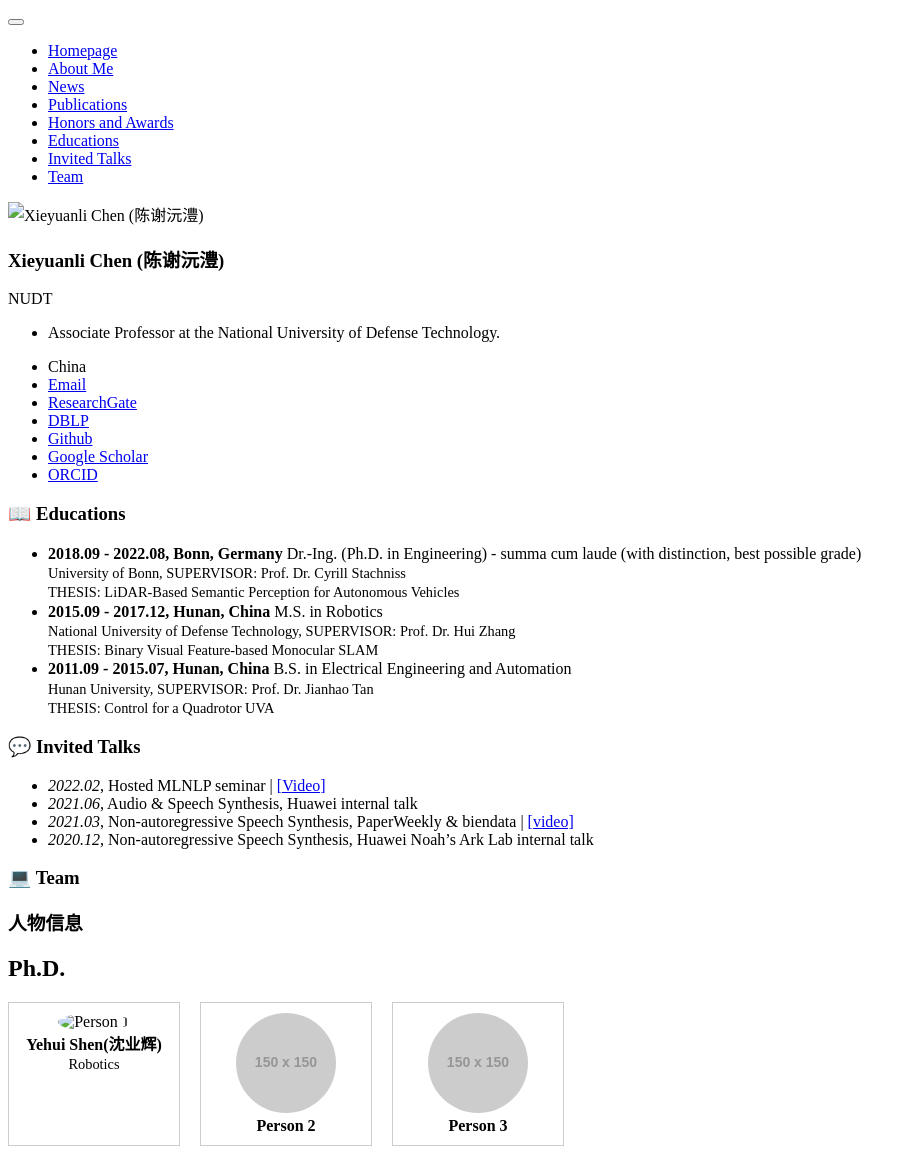
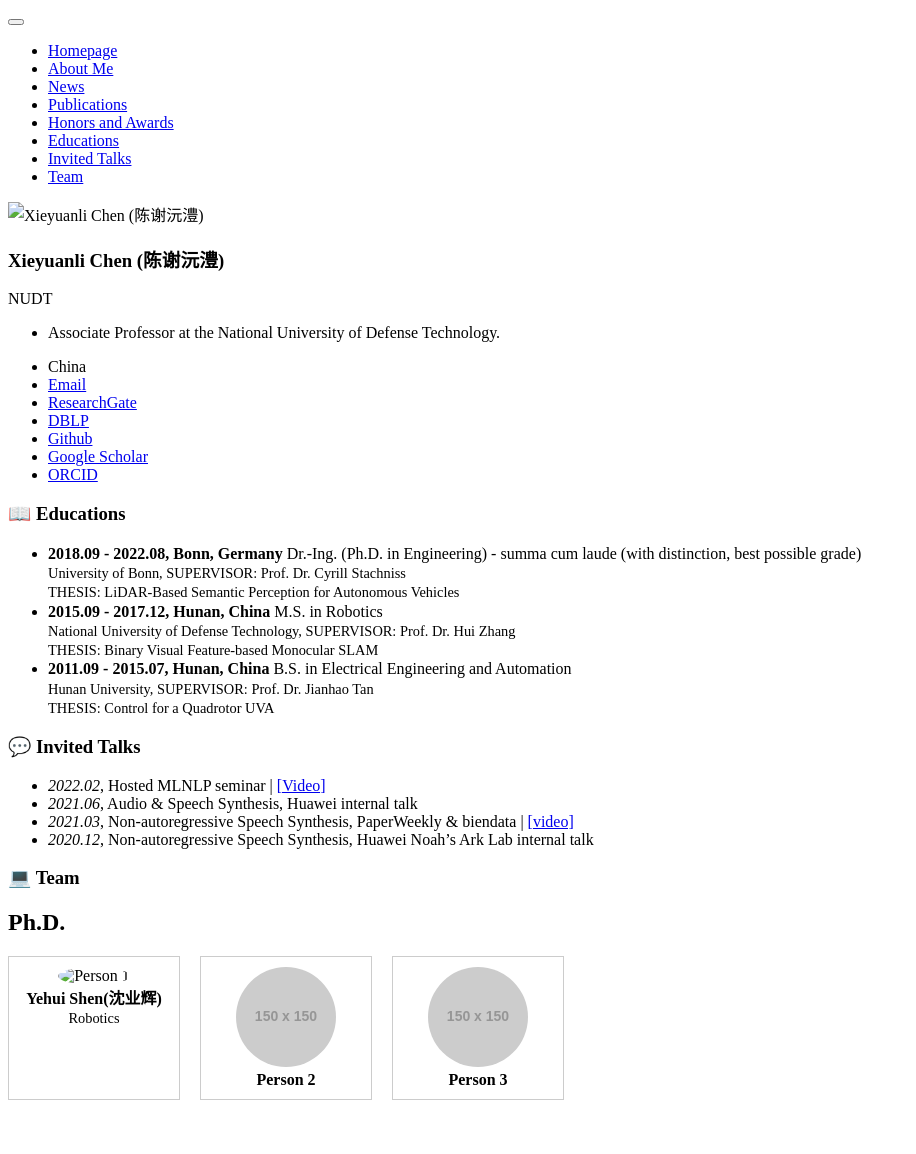
Before and after one commit to shenyehui/my-home, a Jekyll site: the page built from _pages/includes/others.md, in a window 1280 px wide. Shown: the whole page, without its empty margins (0-916 px from the left). Built offline with Jekyll 4.4.1, drawn with Linux system fonts in a browser that asks for light colours; our own code applies the rules of GitHub Pages for plain Markdown files; after the commit the page ends 1108 px from its top, so only the background shows below that.

Commit message:
Update others.md

```diff
--- a/_pages/includes/others.md
+++ b/_pages/includes/others.md
@@ -27,7 +27,6 @@
 <span id="Team"></span>
 
 # 💻 Team
-# 人物信息
 ## Ph.D.
 <div style="display: flex; flex-wrap: wrap; gap: 20px;">
   <!-- 第一个人物框 -->
```
